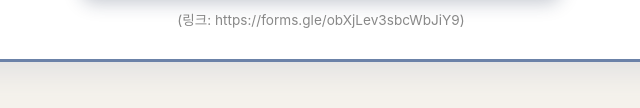
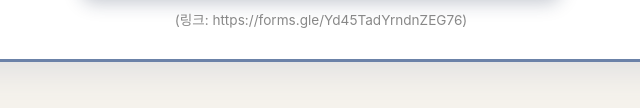
Before and after one commit to mywaterbreeze-ship-it/namulbarabom, a plain HTML site: page index.html in a window 1280 px wide. Shown: the part 1251-1359 px from the top of the page, 319-959 px from the left. Drawn offline with nearby package versions, Linux system fonts and the light colour scheme.

Commit message:
Add files via upload

```diff
--- a/index.html
+++ b/index.html
@@ -381,12 +381,12 @@ input:focus, textarea:focus {
       <h2>아래 설문지 작성 후 캠페인 참여를 완료해주세요</h2>
       <p>카드를 만드신 후, <b>설문조사까지 작성해주셔야 캠페인 참여가 완료</b>됩니다!</p>
 
-      <a href="https://forms.gle/obXjLev3sbcWbJiY9" target="_blank" class="survey-button">
+      <a href="https://forms.gle/Yd45TadYrndnZEG76" target="_blank" class="survey-button">
         👉 설문지 작성하러 가기
       </a>
 
       <div class="survey-link-text">
-        (링크: https://forms.gle/obXjLev3sbcWbJiY9)
+        (링크: https://forms.gle/Yd45TadYrndnZEG76)
       </div>
     </div>
   </section>
```
